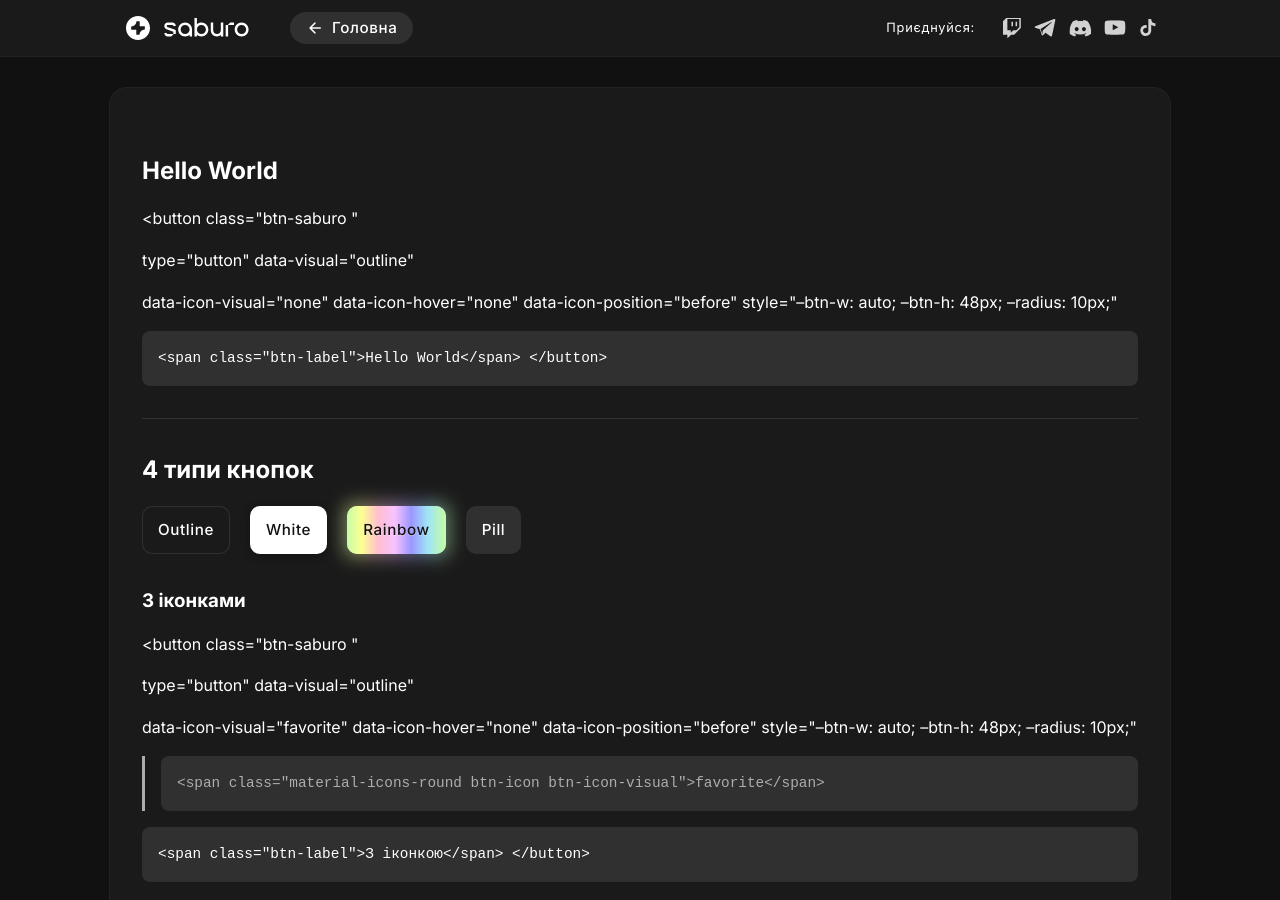
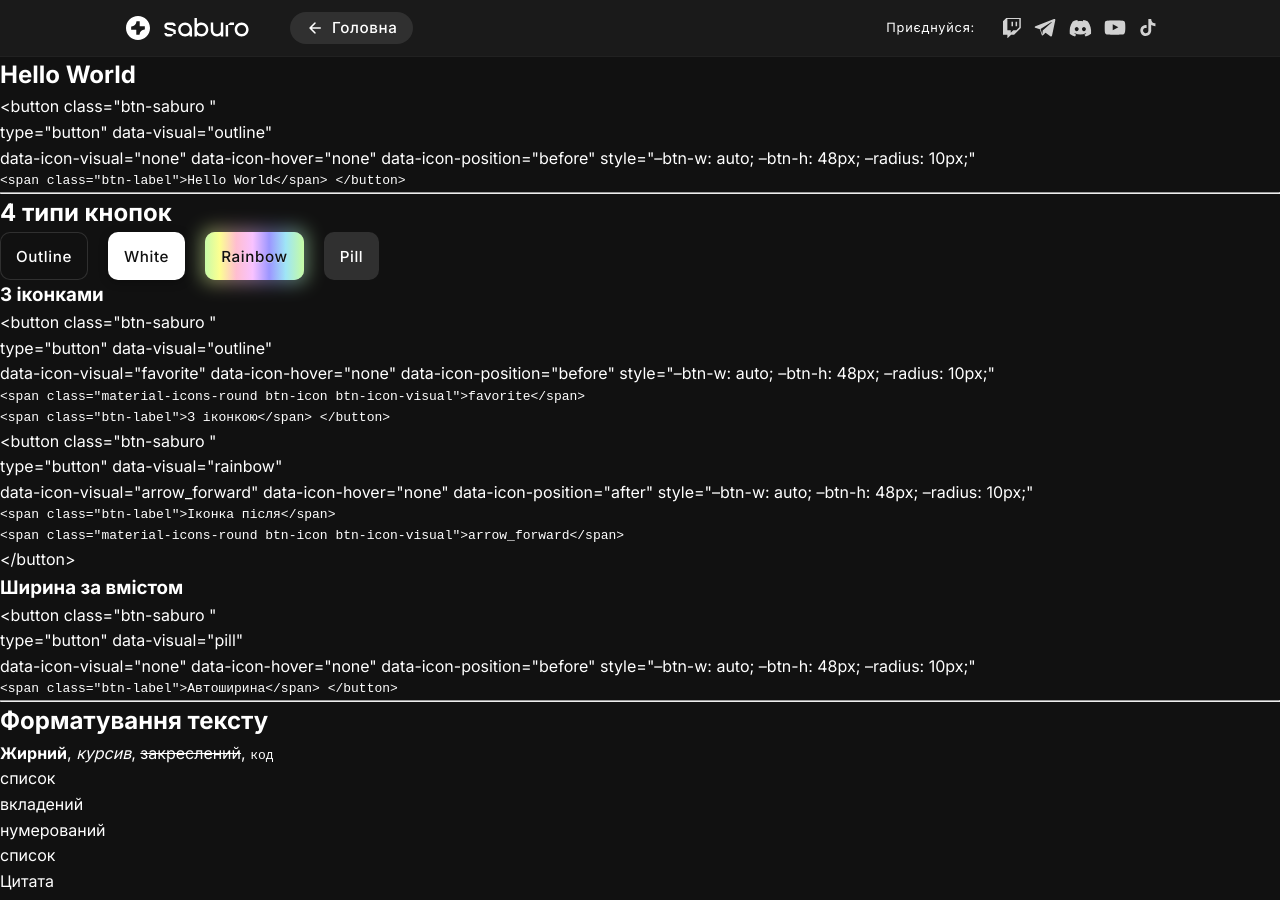
Before and after one commit to iamsaburo/iamsaburo.github.io, a Jekyll site: the page built from _blocks/art-community.md, in a window 1280 px wide and 900 px high. Built offline with Jekyll 4.4.1, drawn with Linux system fonts in a browser that asks for light colours.

Commit message:
Demo page

```diff
--- a/_blocks/art-community.md
+++ b/_blocks/art-community.md
@@ -11,8 +11,6 @@ layout: block-info
 back_url: /
 back_label: Головна
 ---
-
-<div class="content-container" markdown="1">
 
 ## Hello World
 
@@ -73,5 +71,3 @@ back_label: Головна
 | Стовпець 1 | Стовпець 2 |
 |------------|------------|
 | дані       | дані       |
-
-</div>
```
